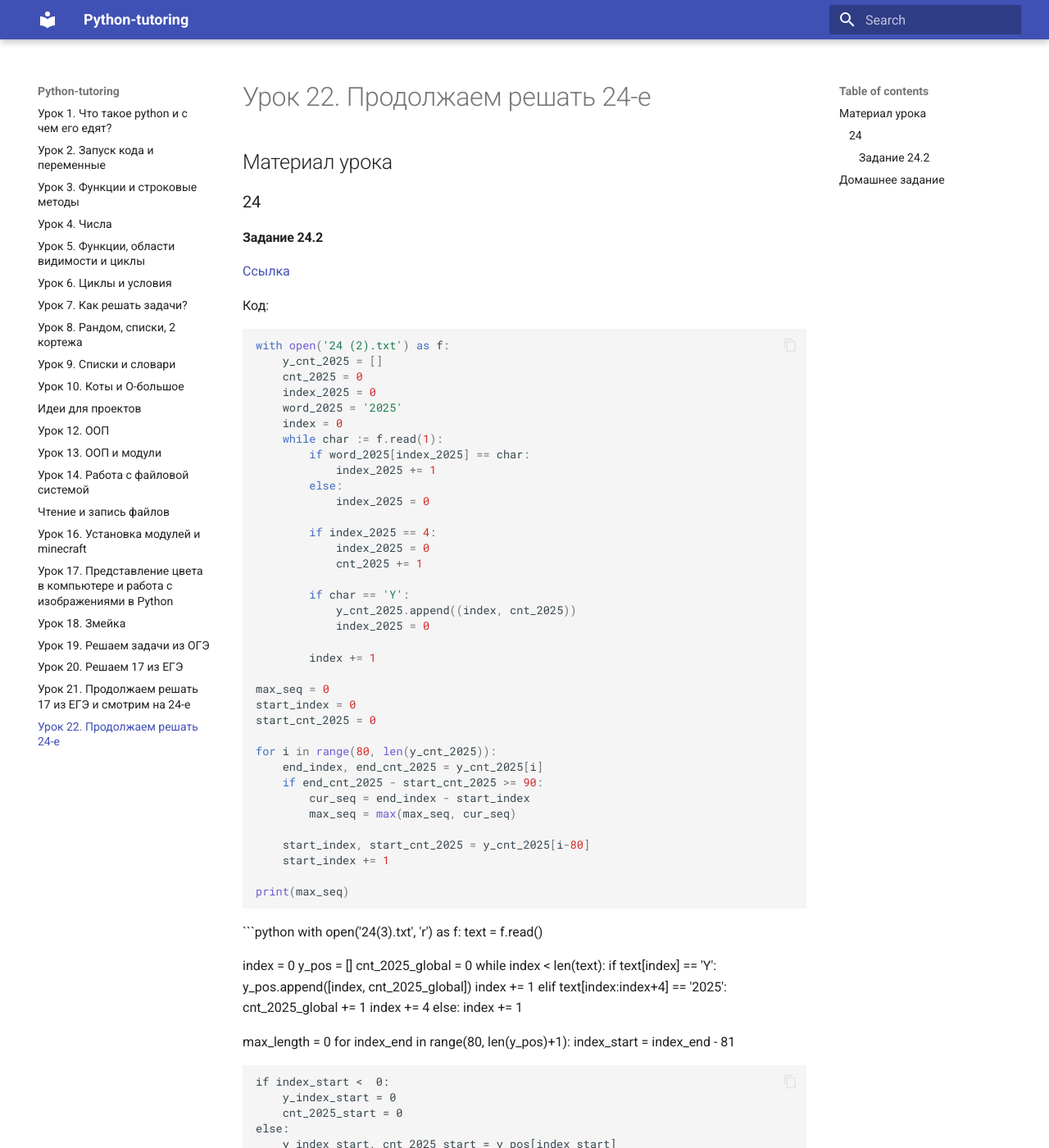
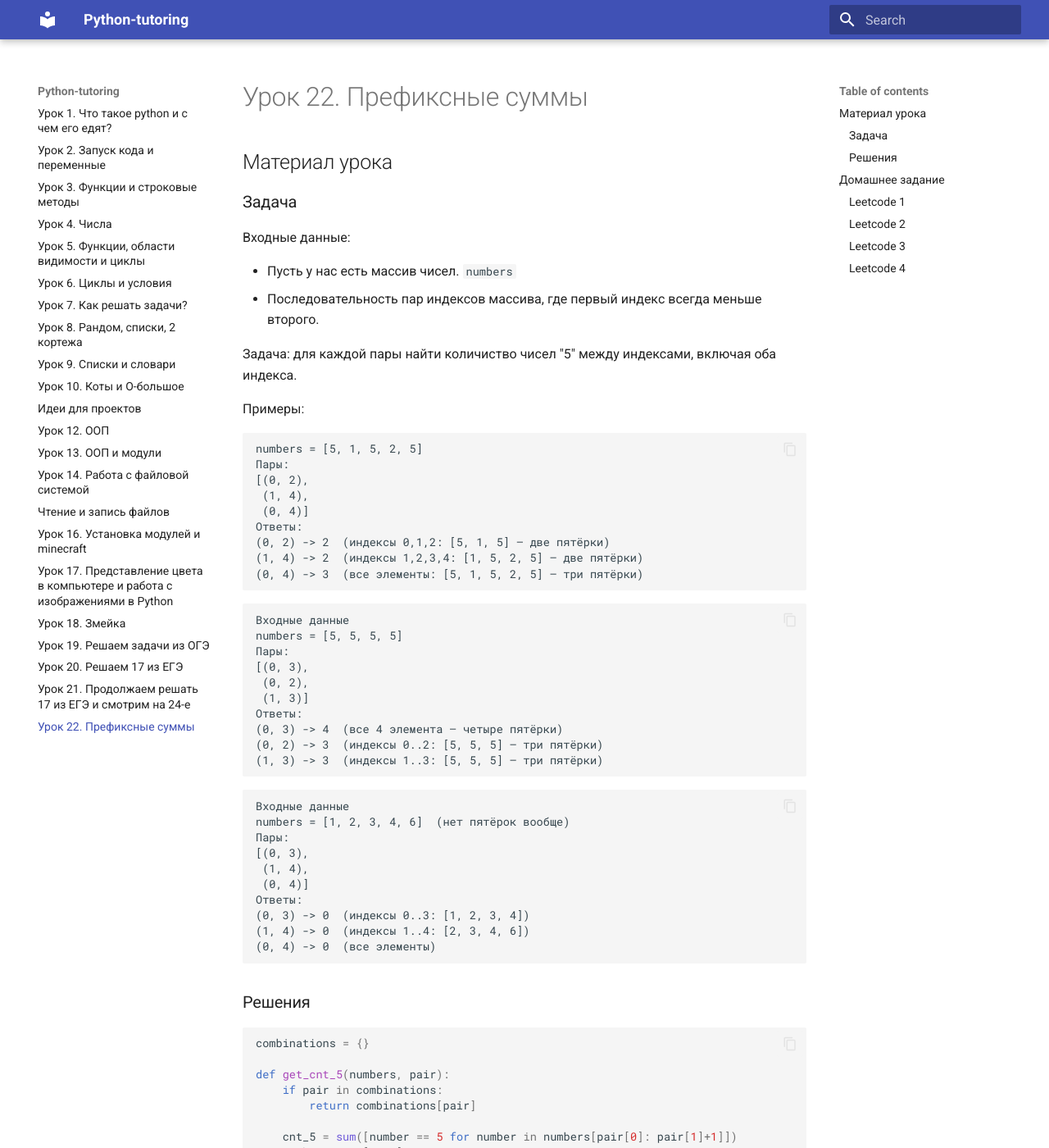
Before and after one commit to VsevolodKozlov-git/python-tutoring-course, an MkDocs documentation site: the page built from docs/lesson22/lesson22.md, in a window 1280 px wide and 1400 px high. Shown: the whole window at 82% size. Built offline with MkDocs 1.6.1 and Material for MkDocs 9.7.7, drawn with Linux system fonts in a browser that asks for light colours; some of the changed text lies outside the part shown.

Commit message:
22 и 23-е задание

`````diff
--- a/docs/lesson22/lesson22.md
+++ b/docs/lesson22/lesson22.md
@@ -1,101 +1,231 @@
 
-# Урок 22. Продолжаем решать 24-е
+# Урок 22. Префиксные суммы
 
 ## Материал урока
 
-### 24
+### Задача
+Входные данные:
 
-#### Задание 24.2
+- Пусть у нас есть массив чисел. `numbers`
+- Последовательность пар индексов массива, где первый индекс всегда меньше второго.
 
+Задача: для каждой пары найти количиство чисел "5" между индексами, включая оба индекса.
 
-[Ссылка](https://education.yandex.ru/ege/inf/task/f831021e-44d1-4765-bf94-0e713ed047f1)
+Примеры:
+```
+numbers = [5, 1, 5, 2, 5]
+Пары:
+[(0, 2),
+ (1, 4),
+ (0, 4)]
+Ответы:
+(0, 2) -> 2  (индексы 0,1,2: [5, 1, 5] — две пятёрки)
+(1, 4) -> 2  (индексы 1,2,3,4: [1, 5, 2, 5] — две пятёрки)
+(0, 4) -> 3  (все элементы: [5, 1, 5, 2, 5] — три пятёрки)
+```
 
-Код:
-```python
-with open('24 (2).txt') as f:
-    y_cnt_2025 = []
-    cnt_2025 = 0
-    index_2025 = 0
-    word_2025 = '2025'
-    index = 0
-    while char := f.read(1):
-        if word_2025[index_2025] == char:
-            index_2025 += 1
-        else:
-            index_2025 = 0
-
-        if index_2025 == 4:
-            index_2025 = 0
-            cnt_2025 += 1
-
-        if char == 'Y':
-            y_cnt_2025.append((index, cnt_2025))
-            index_2025 = 0
-
-        index += 1
-
-max_seq = 0
-start_index = 0
-start_cnt_2025 = 0
-
-for i in range(80, len(y_cnt_2025)):
-    end_index, end_cnt_2025 = y_cnt_2025[i]
-    if end_cnt_2025 - start_cnt_2025 >= 90:
-        cur_seq = end_index - start_index
-        max_seq = max(max_seq, cur_seq)
-
-    start_index, start_cnt_2025 = y_cnt_2025[i-80]
-    start_index += 1
-
-print(max_seq)
+```
+Входные данные
+numbers = [5, 5, 5, 5]
+Пары:
+[(0, 3),
+ (0, 2),
+ (1, 3)]
+Ответы:
+(0, 3) -> 4  (все 4 элемента — четыре пятёрки)
+(0, 2) -> 3  (индексы 0..2: [5, 5, 5] — три пятёрки)
+(1, 3) -> 3  (индексы 1..3: [5, 5, 5] — три пятёрки)
 ```
 
 
+```
+Входные данные
+numbers = [1, 2, 3, 4, 6]  (нет пятёрок вообще)
+Пары:
+[(0, 3),
+ (1, 4),
+ (0, 4)]
+Ответы:
+(0, 3) -> 0  (индексы 0..3: [1, 2, 3, 4])
+(1, 4) -> 0  (индексы 1..4: [2, 3, 4, 6])
+(0, 4) -> 0  (все элементы)
+```
+
+### Решения
+```python
+combinations = {}
+
+def get_cnt_5(numbers, pair):
+    if pair in combinations:
+        return combinations[pair]
+
+    cnt_5 = sum([number == 5 for number in numbers[pair[0]: pair[1]+1]])
+    combinations[pair] = cnt_5
+    return cnt_5
+
+for pair in pairs:
+    print(get_cnt_5(numbers, pair))
+```
 
 ```python
-with open('24(3).txt', 'r') as f:
-    text = f.read()
+from bisect import bisect_left
 
-index = 0
-y_pos = []
-cnt_2025_global = 0
-while index < len(text):
-    if text[index] == 'Y':
-        y_pos.append([index, cnt_2025_global])
-        index += 1
-    elif text[index:index+4] == '2025':
-        cnt_2025_global += 1
-        index += 4
+numbers = [5, 1, 5, 2, 5]
+pairs = [(0, 2),
+ (1, 4),
+ (0, 4)]
+
+indexes_5 = []
+
+for i, value in enumerate(numbers):
+    if value == 5:
+        indexes_5.append(i)
+
+
+for pair in pairs:
+    start_index = bisect_left(indexes_5, pair[0])
+    end_index = bisect_left(indexes_5, pair[1])
+    print(end_index - start_index + 1)
+```
+
+```python
+numbers = [5, 1, 5, 2, 5]
+pairs = [(0, 2),
+ (1, 4),
+ (0, 4)]
+
+cum_sum = []
+cnt_5 = 0
+for number in numbers:
+    if number == 5:
+        cnt_5 += 1
+    cum_sum.append(cnt_5)
+
+for pair in pairs:
+    start_index, end_index = pair
+
+    if start_index == 0:
+        start_cnt_5 = 0
     else:
-        index += 1
+        start_cnt_5 = cum_sum[start_index - 1]
 
-max_length = 0
-for index_end in range(80, len(y_pos)+1):
-    index_start = index_end - 81
+    end_cnt_5 = cum_sum[end_index]
 
-    if index_start <  0:
-        y_index_start = 0
-        cnt_2025_start = 0
-    else:
-        y_index_start, cnt_2025_start = y_pos[index_start]
-        y_index_start += 1
-
-    if index_end == len(y_pos):
-        y_index_end = len(text) - 1
-        cnt_2025_end = cnt_2025_global
-    else:
-        y_index_end, cnt_2025_end = y_pos[index_end]
-        y_index_end -= 1
-
-    cnt_2025_between = cnt_2025_end - cnt_2025_start
-    if cnt_2025_between >= 90:
-        cur_length = y_index_end - y_index_start + 1
-        max_length = max(max_length, cur_length)
-
-print(max_length)
-````
+    print(end_cnt_5 - start_cnt_5)
+```
 ## Домашнее задание
 
-24.1 Сложное
+### Leetcode 1
 
-[ссылка](https://education.yandex.ru/ege/inf/task/a23593f7-9ba4-422d-89f0-587d3bbacbb6)
+[ссылка](https://leetcode.com/problems/running-sum-of-1d-array/description/?envType=problem-list-v2&envId=prefix-sum)
+
+Дан массив `nums`. Определим текущую сумму (running sum) массива как `runningSum[i] = sum(nums[0]…nums[i])`.
+
+Верните текущую сумму массива `nums`.
+
+**Пример 1:**
+
+- **Ввод:** nums = [1,2,3,4]
+- **Вывод:** [1,3,6,10]
+- **Объяснение:** Текущая сумма вычисляется следующим образом: [1, 1+2, 1+2+3, 1+2+3+4].
+
+**Пример 2:**
+
+- **Ввод:** nums = [1,1,1,1,1]
+- **Вывод:** [1,2,3,4,5]
+- **Объяснение:** Текущая сумма вычисляется следующим образом: [1, 1+1, 1+1+1, 1+1+1+1, 1+1+1+1+1].
+
+**Пример 3:**
+
+- **Ввод:** nums = [3,1,2,10,1]
+- **Вывод:** [3,4,6,16,17]
+
+### Leetcode 2
+
+[ссылка](https://leetcode.com/problems/range-sum-query-immutable/description/?envType=problem-list-v2&envId=prefix-sum)
+
+
+Дан целочисленный массив `nums`, обработайте несколько запросов следующего типа:
+
+1. Вычислите **сумму** элементов массива `nums` между индексами `left` и `right` **включительно**, где `left <= right`.
+
+Реализуйте класс `NumArray`:
+
+- `NumArray(int[] nums)` Инициализирует объект с целочисленным массивом `nums`.
+- `int sumRange(int left, int right)` Возвращает **сумму** элементов массива `nums` между индексами `left` и `right` **включительно** (т.е. `nums[left] + nums[left + 1] + ... + nums[right]`).
+
+
+**Ввод**
+```
+["NumArray", "sumRange", "sumRange", "sumRange"]
+[[[-2, 0, 3, -5, 2, -1]], [0, 2], [2, 5], [0, 5]]
+```
+
+**Вывод**
+```
+[null, 1, -1, -3]
+```
+
+**Объяснение**
+```
+numArray = NumArray([-2, 0, 3, -5, 2, -1])
+numArray.sumRange(0, 2) # возвращает (-2) + 0 + 3 = 1
+numArray.sumRange(2, 5) # возвращает 3 + (-5) + 2 + (-1) = -1
+numArray.sumRange(0, 5) # возвращает (-2) + 0 + 3 + (-5) + 2 + (-1) = -3
+```
+
+
+### Leetcode 3
+
+[ссылка](https://leetcode.com/problems/find-the-highest-altitude/description/?envType=problem-list-v2&envId=prefix-sum)
+
+Велосипедист отправляется в путешествие по дороге. Маршрут состоит из n + 1 точек на разных высотах. Велосипедист начинает путь в точке 0 с высотой равной 0.
+
+Вам дан целочисленный массив `gain` длиной `n`, где `gain[i]` представляет собой чистый прирост высоты между точками `i` и `i + 1` для всех `0 <= i < n`. Верните наибольшую высоту точки.
+
+**Пример 1:**
+
+- **Ввод:** gain = [-5,1,5,0,-7]
+- **Вывод:** 1
+- **Объяснение:**
+    - Высоты точек: [0,-5,-4,1,1,-6]
+    - Наибольшая высота равна 1.
+
+**Пример 2:**
+
+- **Ввод:** gain = [-4,-3,-2,-1,4,3,2]
+- **Вывод:** 0
+- **Объяснение:**
+    - Высоты точек: [0,-4,-7,-9,-10,-6,-3,-1]
+    - Наибольшая высота равна 0.
+
+### Leetcode 4
+
+[ссылка](https://leetcode.com/problems/equal-score-substrings/description/?envType=problem-list-v2&envId=prefix-sum)
+
+Вам дана строка `s`, состоящая из строчных английских букв.
+
+Оценка строки — это сумма позиций её символов в алфавите, где 'a' = 1, 'b' = 2, ..., 'z' = 26.
+
+Определите, существует ли такой индекс `i`, что строку можно разбить на две непустые подстроки:
+`s[0..i]` и `s[(i + 1)..(n - 1)]`, которые имеют одинаковую оценку.
+
+Верните `true`, если такое разбиение существует, иначе верните `false`.
+
+**Пример 1:**
+
+- **Ввод:** s = "adcb"
+- **Вывод:** true
+- **Объяснение:**
+    - Разбиение по индексу i = 1
+    - Левая подстрока = s[0..1] = "ad" с оценкой = 1 + 4 = 5
+    - Правая подстрока = s[2..3] = "cb" с оценкой = 3 + 2 = 5
+    - Обе подстроки имеют одинаковую оценку, поэтому результат — true.
+
+**Пример 2:**
+
+- **Ввод:** s = "bace"
+- **Вывод:** false
+- **Объяснение:**
+    - Ни одно разбиение не даёт равных оценок
+    - Поэтому результат — false.
`````
Also changed, not shown: docs/lesson23/lesson23.md (added, +101 -0 lines).
